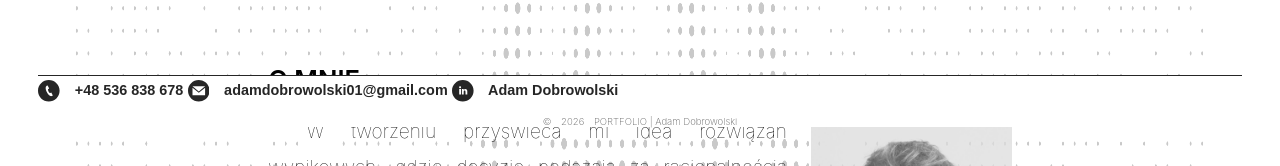
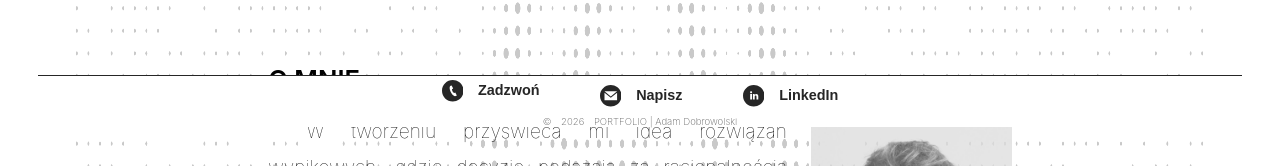
Before and after one commit to podajnick/portfolio, a plain HTML site: page index.html in a window 1280 px wide. Shown: the part 673-839 px from the top of the page. Drawn offline with Linux system fonts and the light colour scheme.

Commit message:
Update index.html

```diff
--- a/index.html
+++ b/index.html
@@ -216,26 +216,28 @@
         </section>
 
         <footer>
+            <address class="stopka">
                 <button class="telefon" id="telefon" onclick="skopiujLinkTel()">
                     <input class="invi" type="text" id="telKopiuj" value="+48536838678" readonly/>
                         <svg xmlns="http://www.w3.org/2000/svg" viewBox="0 0 24 24">
                             <path d="M12 0c-6.627 0-12 5.373-12 12s5.373 12 12 12 12-5.373 12-12-5.373-12-12-12zm3.445 17.827c-3.684 1.684-9.401-9.43-5.8-11.308l1.053-.519 1.746 3.409-1.042.513c-1.095.587 1.185 5.04 2.305 4.497l1.032-.505 1.76 3.397-1.054.516z"/>
                         </svg>
-                +48&nbsp;536&nbsp;838&nbsp;678
+                        Zadzwoń
                 </button>
                 <a class="telefon telefon-mobile" href="tel:+48536838678">
                     <svg xmlns="http://www.w3.org/2000/svg" viewBox="0 0 24 24">
                         <path d="M12 0c-6.627 0-12 5.373-12 12s5.373 12 12 12 12-5.373 12-12-5.373-12-12-12zm3.445 17.827c-3.684 1.684-9.401-9.43-5.8-11.308l1.053-.519 1.746 3.409-1.042.513c-1.095.587 1.185 5.04 2.305 4.497l1.032-.505 1.76 3.397-1.054.516z"/>
                     </svg>
-            +48&nbsp;536&nbsp;838&nbsp;678
+                    Zadzwoń
                 </a>
 
-        <button class=mail onclick="skopiujLinkMail()">
-            <input class="invi" type="text" id="mailKopiuj" value="adamdobrowolski01@gmail.com" readonly/>
+                <button class=mail>
+                    <a href="mailto:adamdobrowolski01@gmail.com">
                         <svg xmlns="http://www.w3.org/2000/svg" viewBox="0 0 24 24">
                             <path d="M12 .02c-6.627 0-12 5.373-12 12s5.373 12 12 12 12-5.373 12-12-5.373-12-12-12zm6.99 6.98l-6.99 5.666-6.991-5.666h13.981zm.01 10h-14v-8.505l7 5.673 7-5.672v8.504z"/>
                         </svg>
-                adamdobrowolski01@gmail.com
+                        Napisz
+                    </a>
                 </button>
 
                 <button class=linkedin>
@@ -243,11 +245,12 @@
                         <svg xmlns="http://www.w3.org/2000/svg" width="24" height="24" viewBox="0 0 24 24">
                             <path d="M12 0c-6.627 0-12 5.373-12 12s5.373 12 12 12 12-5.373 12-12-5.373-12-12-12zm-2 16h-2v-6h2v6zm-1-6.891c-.607 0-1.1-.496-1.1-1.109 0-.612.492-1.109 1.1-1.109s1.1.497 1.1 1.109c0 .613-.493 1.109-1.1 1.109zm8 6.891h-1.998v-2.861c0-1.881-2.002-1.722-2.002 0v2.861h-2v-6h2v1.093c.872-1.616 4-1.736 4 1.548v3.359z"/>
                         </svg>
-                Adam&nbsp;Dobrowolski
+                        LinkedIn
                     </a>
                 </button>
+            </address>
 
-        <h6>&copy;<span id="currentYear"></span>PORTFOLIO | Adam Dobrowolski</h6>
+        <h6>&copy;<span id="currentYear"></span>PORTFOLIO&nbsp;|&nbsp;Adam Dobrowolski</h6>
 
     </footer>
 
```
Lines whose indentation alone changed are shown as unchanged.
